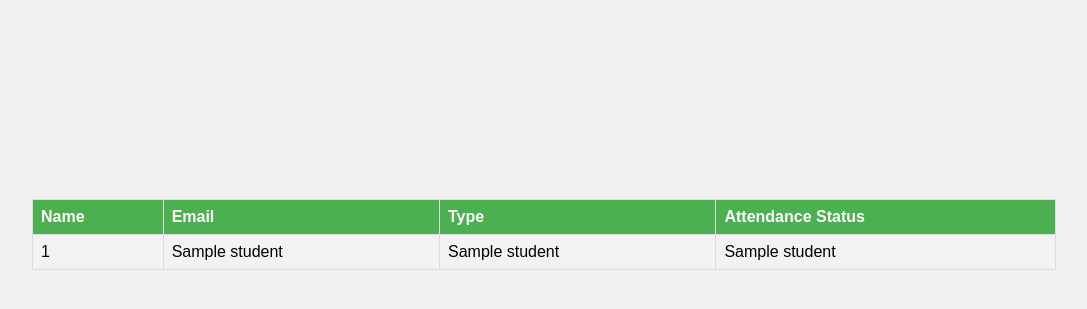
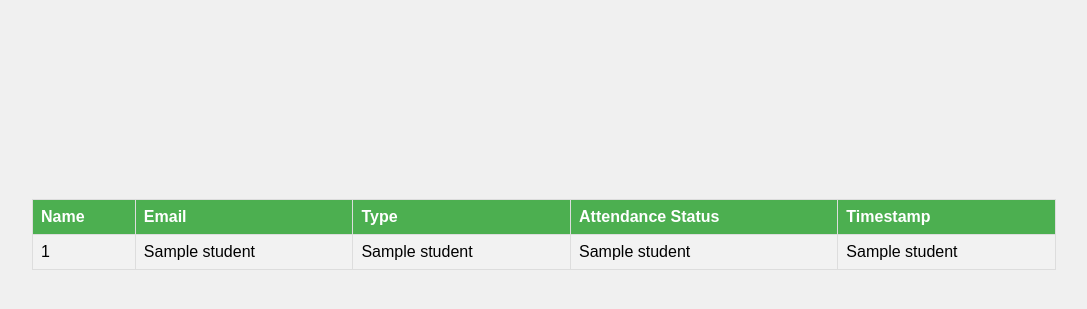
Before and after one commit to IjaasMohamed/Image-Recognition, a Flask app: template FaceRecognition/template/attendance.html in a window 1280 px wide. Shown: the part 219-528 px from the top of the page, without its empty margins (96-1183 px from the left). Run offline with Flask 2, Linux system fonts and the light colour scheme; the template is opened without the code that fills it: most values are stand-ins (such as "Sample title", 1, 10 or a date in 2020).

Commit message:
Timestamp

```diff
--- a/FaceRecognition/app.py
+++ b/FaceRecognition/app.py
@@ -146,7 +146,8 @@ def attendance():
             studentInfo["name"],
             studentInfo["email"],
             studentInfo["userType"],
-           studentInfo["attendanceStatus"],
+            studentInfo["attendanceStatus"],
+            studentInfo["timestamp"]
         ]
     return render_template("attendance.html", students=students)
 
--- a/FaceRecognition/template/attendance.html
+++ b/FaceRecognition/template/attendance.html
@@ -47,14 +47,16 @@
             <th>Name</th>
             <th>Email</th>
             <th>Type</th>
-            <th>Attendance Status</th> <!-- Change column name to reflect attendance status -->
+            <th>Attendance Status</th>
+            <th>Timestamp</th>
         </tr>
         {% for student in students.values() %}
             <tr>
                 <td>{{ student[0] }}</td>
                 <td>{{ student[1] }}</td>
                 <td>{{ student[2] }}</td>
-                <td>{{ student[3] }}</td> <!-- Display attendance status instead of class details -->
+                <td>{{ student[3] }}</td>
+                <td>{{ student[4] }}</td>
             </tr>
         {% endfor %}
     </table>
```
